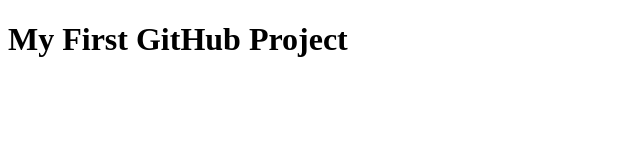
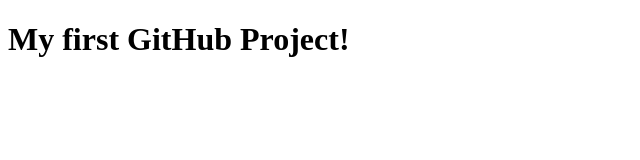
Before and after one commit to samanthaalva/DWDD1720, a plain HTML site: page index.html in a window 1280 px wide. Shown: the whole page, without its empty margins (0-640 px from the left). Drawn offline with Linux system fonts and the light colour scheme.

Commit message:
First commit second try.

```diff
--- a/index.html
+++ b/index.html
@@ -6,6 +6,6 @@
     <title>Document</title>
 </head>
 <body>
-    <h1>My First GitHub Project</h1>
+    <h1>My first GitHub Project!</h1>
 </body>
 </html>
```
